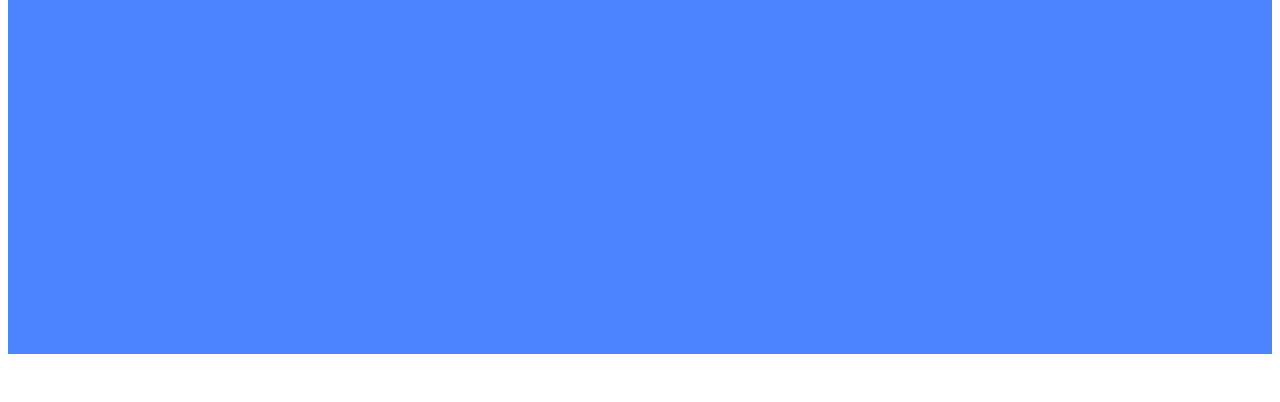
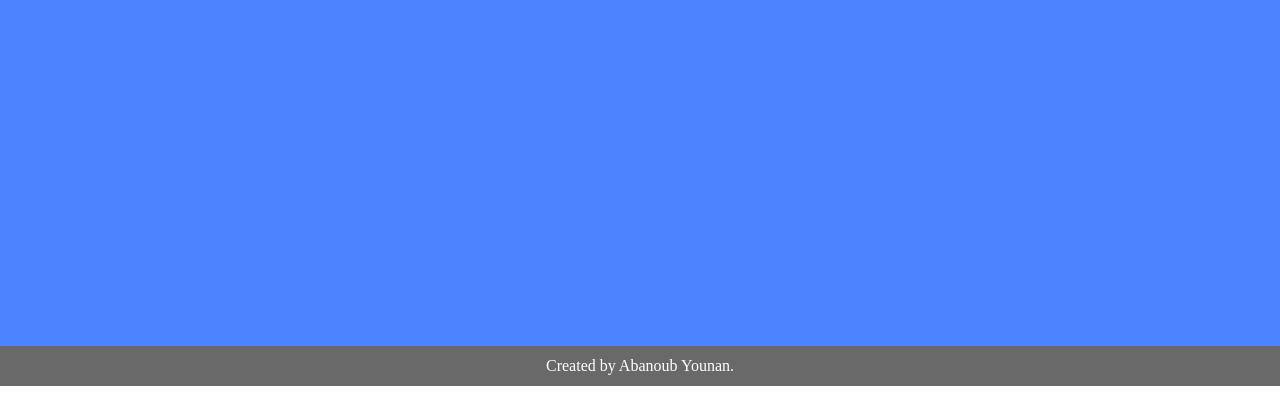
Before and after one commit to AbanoubYounan/sprints-git-task, a plain HTML site: page index.html in a window 1280 px wide. Shown: the part 414-816 px from the top of the page. Drawn offline with Linux system fonts and the light colour scheme.

Commit message:
Add footer content and style

```diff
--- a/index.html
+++ b/index.html
@@ -12,7 +12,7 @@
             <h1>Sprints - Git task</h1>
         </div>
         <div class="footer">
-
+            <p>Created by Abanoub Younan.</p>
         </div>
     </div>
 </body>
--- a/styles.css
+++ b/styles.css
@@ -1,3 +1,9 @@
+*{
+    margin: 0px;
+    padding: 0px;
+    box-sizing: border-box;
+}
+
 .main-cont{
     width: 100%;
     height: 100vh;
@@ -18,3 +24,16 @@
     text-align: center;
     font-size: large;
 }
+
+.footer{
+    height: 5vh;
+    width: 100%;
+    background-color: dimgrey;
+    display: flex;
+    justify-content: center;
+    align-items: center;
+}
+
+.footer p{
+    color: white;
+}
```
